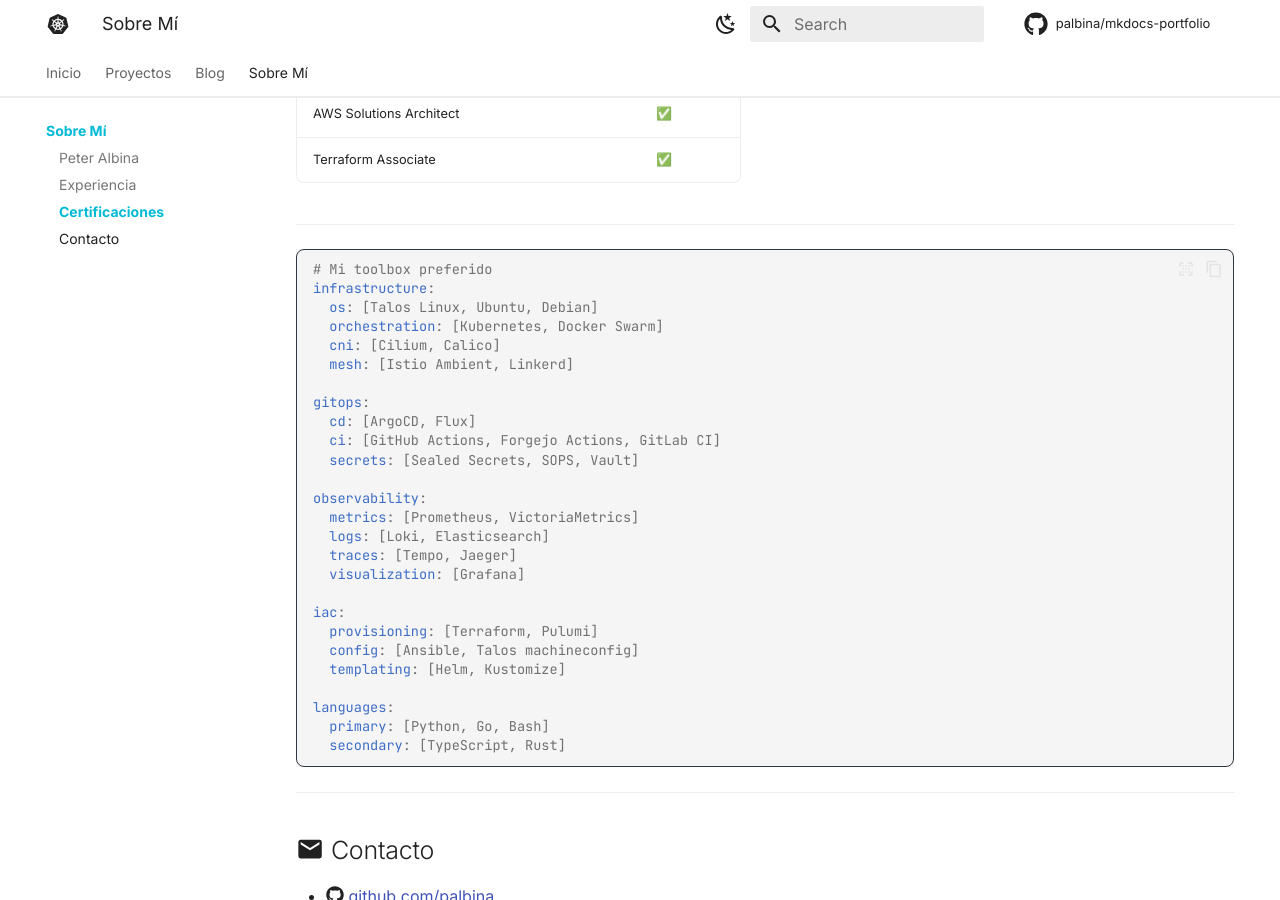
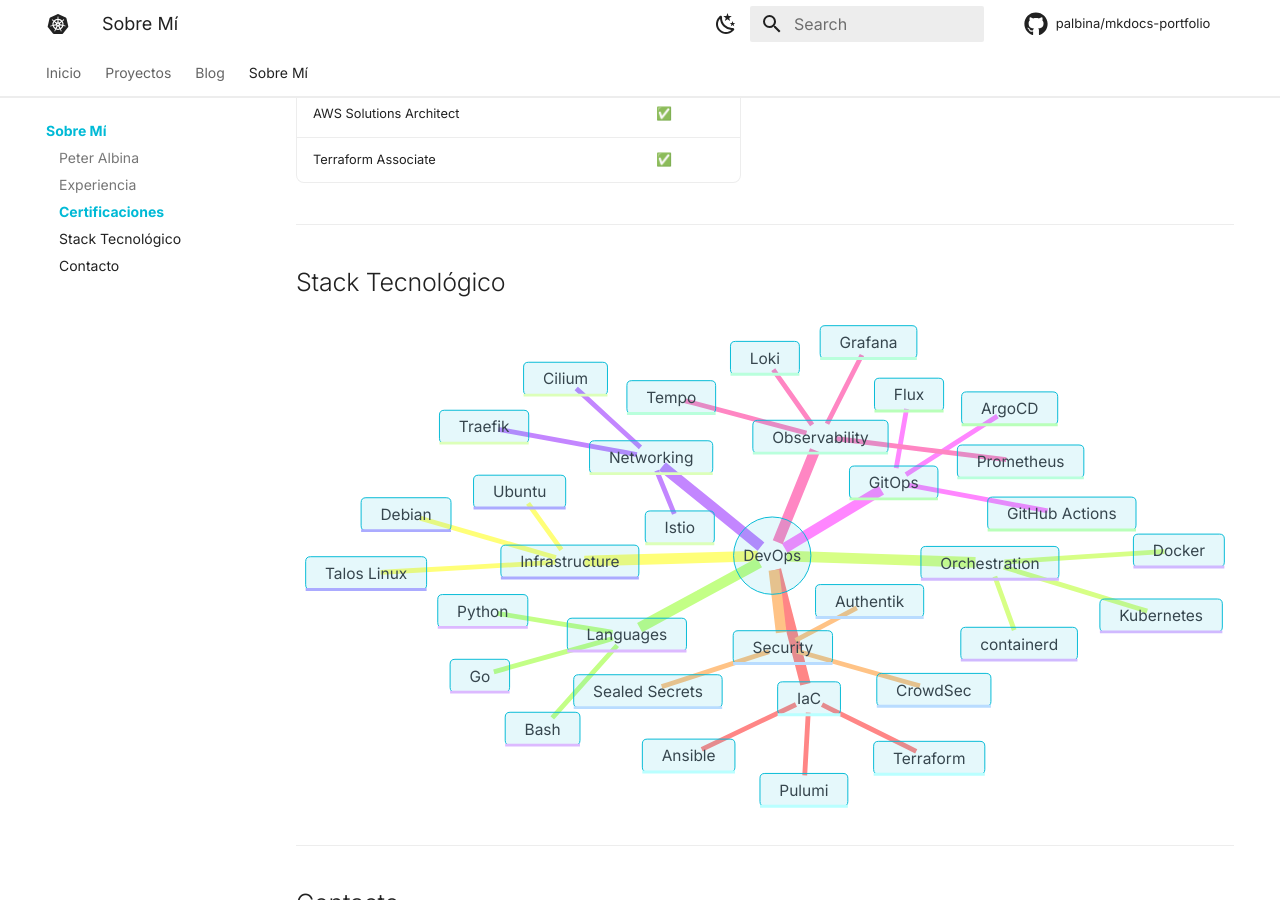
Before and after one commit to palbina/mkdocs-portfolio, an MkDocs documentation site: the page built from docs/about.md, in a window 1280 px wide and 900 px high, scrolled down 823 px. Built offline with MkDocs 1.6.1 and Material for MkDocs 9.7.7, drawn with Linux system fonts in a browser that asks for light colours; comment, search, counter and statistics services are not loaded.

Commit message:
feat: add Mermaid mindmap diagram to about page for tech stack visualization

````diff
--- a/docs/about.md
+++ b/docs/about.md
@@ -29,38 +29,49 @@
 
 ---
 
-```yaml
-# Mi toolbox preferido
-infrastructure:
-  os: [Talos Linux, Ubuntu, Debian]
-  orchestration: [Kubernetes, Docker Swarm]
-  cni: [Cilium, Calico]
-  mesh: [Istio Ambient, Linkerd]
+## Stack Tecnológico
 
-gitops:
-  cd: [ArgoCD, Flux]
-  ci: [GitHub Actions, Forgejo Actions, GitLab CI]
-  secrets: [Sealed Secrets, SOPS, Vault]
-
-observability:
-  metrics: [Prometheus, VictoriaMetrics]
-  logs: [Loki, Elasticsearch]
-  traces: [Tempo, Jaeger]
-  visualization: [Grafana]
-
-iac:
-  provisioning: [Terraform, Pulumi]
-  config: [Ansible, Talos machineconfig]
-  templating: [Helm, Kustomize]
-
-languages:
-  primary: [Python, Go, Bash]
-  secondary: [TypeScript, Rust]
+```mermaid
+mindmap
+  root((DevOps))
+    Infrastructure
+      Talos Linux
+      Ubuntu
+      Debian
+    Orchestration
+      Kubernetes
+      Docker
+      containerd
+    Networking
+      Cilium
+      Istio
+      Traefik
+    GitOps
+      ArgoCD
+      Flux
+      GitHub Actions
+    Observability
+      Prometheus
+      Grafana
+      Loki
+      Tempo
+    IaC
+      Terraform
+      Ansible
+      Pulumi
+    Security
+      CrowdSec
+      Authentik
+      Sealed Secrets
+    Languages
+      Python
+      Go
+      Bash
 ```
 
 ---
 
-## :material-email: Contacto
+## Contacto
 
 - :fontawesome-brands-github: [github.com/palbina](https://github.com/palbina)
 - :fontawesome-brands-linkedin: [linkedin.com/in/peteralbina](https://linkedin.com/in/peteralbina)
````
Also changed, not shown: other parts of docs/about.md (+3 -3 lines).
